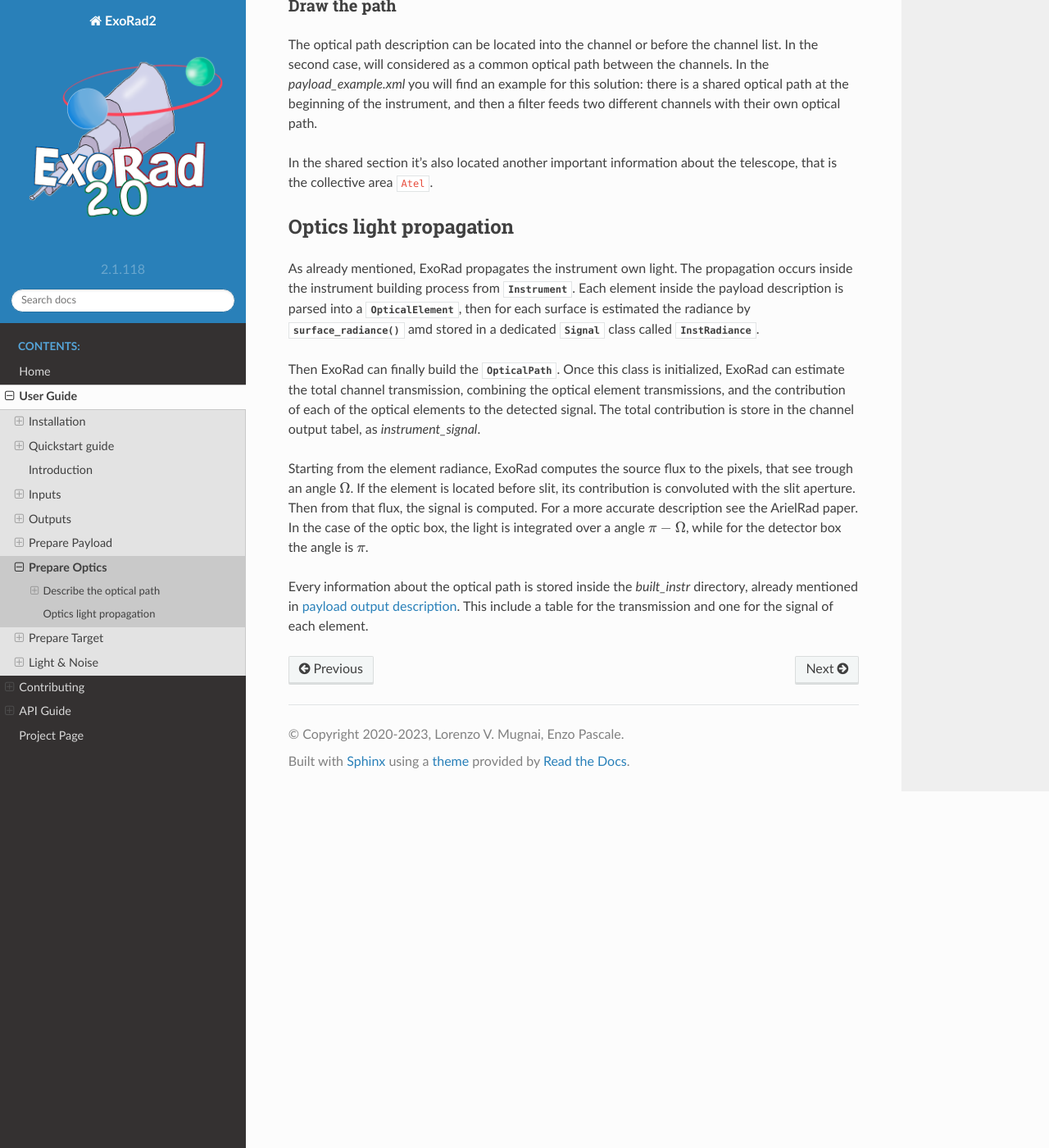
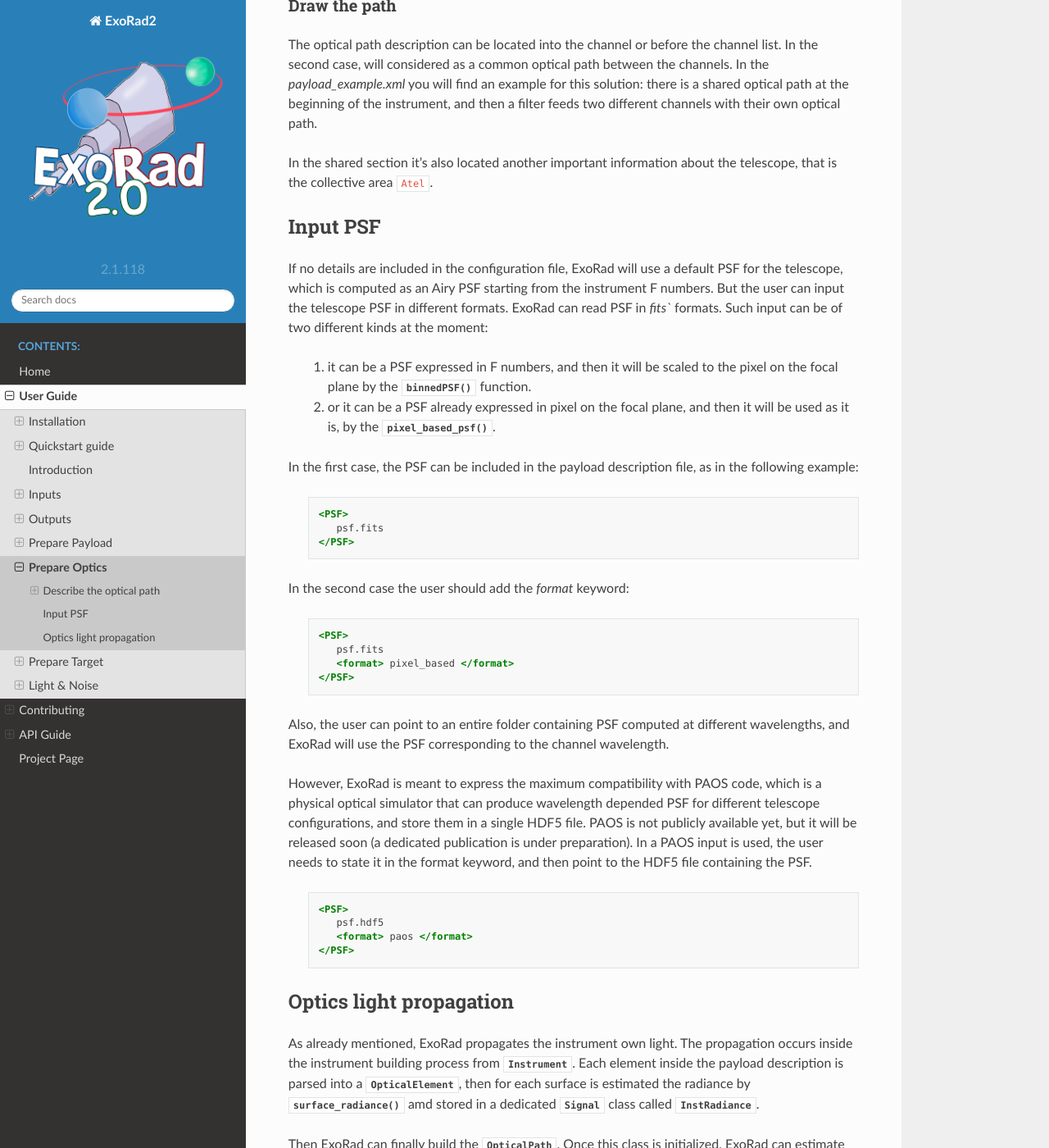
Before and after one commit to ExObsSim/ExoRad2-public, a Sphinx documentation site: the page built from docs/source/user/prepare_optics.rst, in a window 1280 px wide and 1400 px high, scrolled down 1614 px. Shown: the whole window at 82% size. Built offline with Sphinx 7.4.7 and the Read the Docs theme 2.0.0, drawn with Linux system fonts in a browser that asks for light colours; formulas are drawn with MathJax 3.

Commit message:
added PSF documentation

```diff
--- a/docs/source/user/prepare_optics.rst
+++ b/docs/source/user/prepare_optics.rst
@@ -90,6 +90,46 @@ there is a shared optical path at the beginning of the instrument, and then a fi
 
 In the shared section it's also located another important information about the telescope, that is the collective area :xml:`Atel`.
 
+Input PSF
+====================================
+If no details are included in the configuration file, ExoRad will use a default PSF for the telescope, which is computed as an Airy PSF starting from the instrument F numbers.
+But the user can input the telescope PSF in different formats.
+ExoRad can read PSF in `fits`` formats.
+Such input can be of two different kinds at the moment:
+
+    1. it can be a PSF expressed in F numbers, and then it will be scaled to the pixel on the focal plane by the :func:`~exorad.utils.exolib.binnedPSF` function.
+    2. or it can be a PSF already expressed in pixel on the focal plane, and then it will be used as it is, by the :func:`~exorad.utils.exolib.pixel_based_psf`.
+
+In the first case, the PSF can be included in the payload description file, as in the following example:
+
+    .. code-block:: xml
+
+         <PSF>
+            psf.fits
+         </PSF>
+
+In the second case the user should add the `format` keyword:
+
+    .. code-block:: xml
+
+         <PSF>
+            psf.fits
+            <format> pixel_based </format>
+         </PSF>
+
+Also, the user can point to an entire folder containing PSF computed at different wavelengths, and ExoRad will use the PSF corresponding to the channel wavelength.
+
+However, ExoRad is meant to express the maximum compatibility with PAOS code, which is a physical optical simulator that can produce wavelength depended PSF for different telescope configurations, and store them in a single HDF5 file.
+PAOS is not publicly available yet, but it will be released soon (a dedicated publication is under preparation).
+In a PAOS input is used, the user needs to state it in the format keyword, and then point to the HDF5 file containing the PSF.
+
+    .. code-block:: xml
+
+         <PSF>
+            psf.hdf5
+            <format> paos </format>
+         </PSF>
+
 Optics light propagation
 ==========================
 
--- a/docs/source/user/prepare_payload.rst
+++ b/docs/source/user/prepare_payload.rst
@@ -118,7 +118,7 @@ Then you need to add a detector to your channel.
         </detector>
 
 
-As shown in the example, the detector need information such as
+As shown in the example, the detector needs information such as
 pixel size (:xml:`delta_pix`), read noise (:xml:`read_noise`), dark current (:xml:`dark_current`), well depth (:xml:`well_depth`)
 and the fraction of well depth that the channel is allowed to fill (:xml:`f_well_depth`),
 minimum wavelength that the detector can detect (:xml:`wl_min`) and the maximum,
```
Also changed, not shown: 2 other files.
